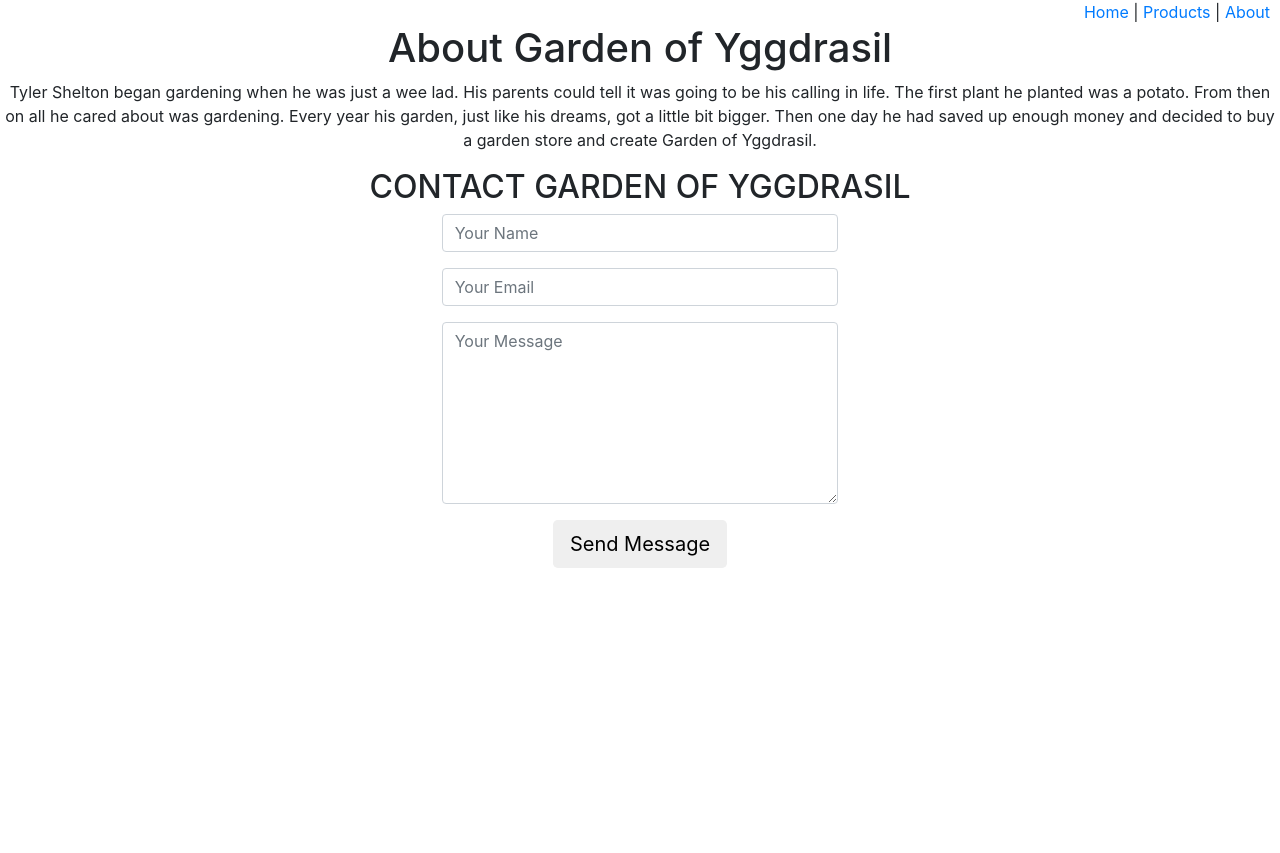
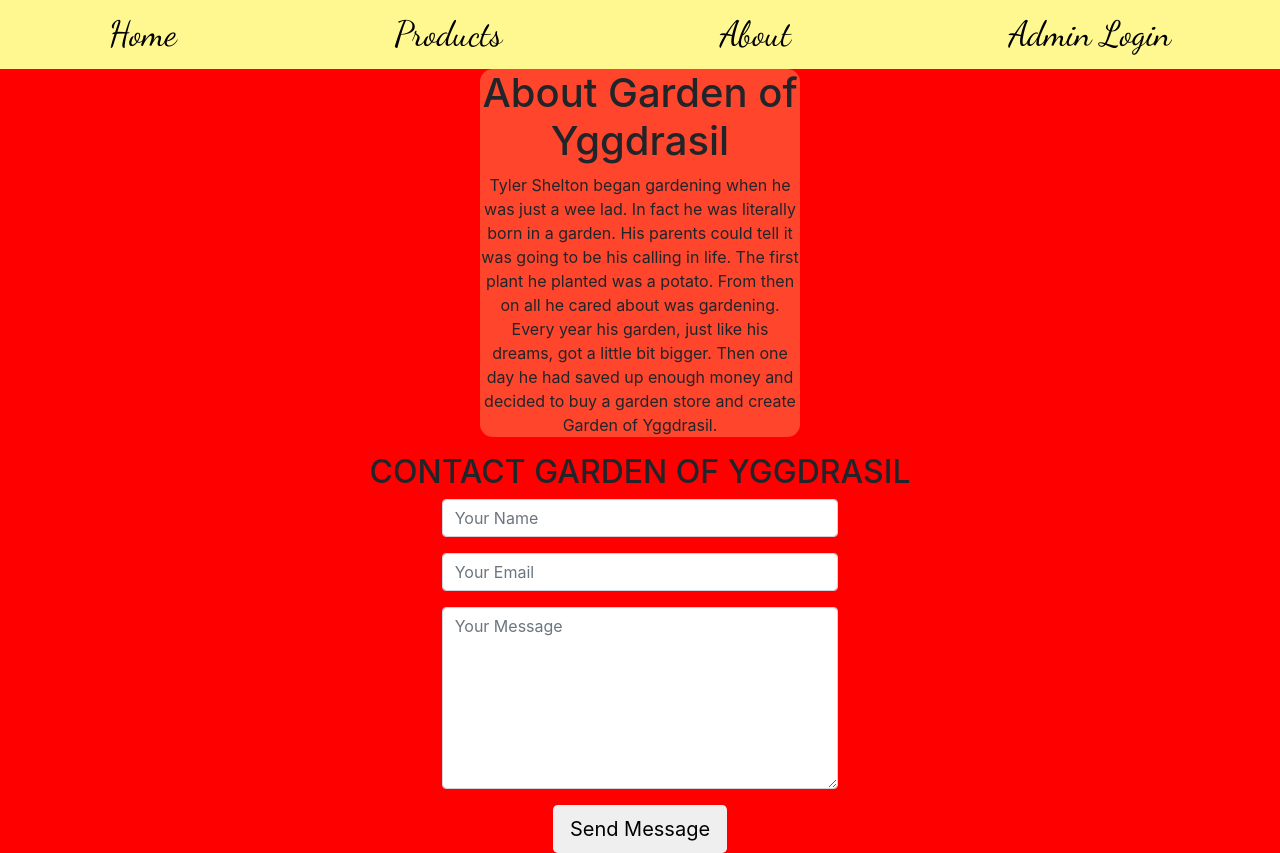
Before and after one commit to JVK00052/Garden-of-Yggdrasil, an Angular app: page /about in a window 1280 px wide. Before the commit the page ends 800 px from the top, so only its background shows below. Built offline with nearby package versions, Linux system fonts and the light colour scheme.

Commit message:
various fixes

```diff
--- a/src/app/about/about.component.css
+++ b/src/app/about/about.component.css
@@ -1,3 +1,11 @@
 .aboutus {
   text-align: center;
+  margin-left: 30em;
+  margin-right: 30em;
+  background-color: rgba(255, 249, 158, 0.274);
+  border-radius: 0.8em;
 }
+
+body {
+  background-color: red;
+}
--- a/src/app/about/about.component.html
+++ b/src/app/about/about.component.html
@@ -1,6 +1,8 @@
+<body>
   <div class="aboutus">
     <h1>About Garden of Yggdrasil</h1>
-  <p>Tyler Shelton began gardening when he was just a wee lad. His parents could tell it was going to be his calling in
+    <p>Tyler Shelton began gardening when he was just a wee lad. In fact he was literally born in a garden. His parents
+      could tell it was going to be his calling in
       life. The first plant he planted was a potato.
       From then on all he cared about was gardening. Every year his garden, just like his dreams, got a little bit
       bigger. Then one day he had saved up enough money and
@@ -47,3 +49,4 @@
       </div>
     </div>
   </section>
+</body>
--- /dev/null
+++ b/src/app/admin/admin.component.css
@@ -0,0 +1,4 @@
+.login {
+  text-align: center;
+  margin-top: 100px;
+}
--- /dev/null
+++ b/src/app/admin/admin.component.html
@@ -0,0 +1,22 @@
+<div class="login">
+  <h2>Login</h2>
+  <form [formGroup]="loginForm" (ngSubmit)="onSubmit()">
+    <div class="form-group">
+      <label for="username">Username</label>
+      <input type="text" formControlName="username" class="form-control" [ngClass]="{ 'is-invalid': submitted && f.username.errors }" />
+      <div *ngIf="submitted && f.username.errors" class="invalid-feedback">
+        <div *ngIf="f.username.errors.required">Username is required</div>
+      </div>
+    </div>
+    <div class="form-group">
+      <label for="password">Password</label>
+      <input type="password" formControlName="password" class="form-control" [ngClass]="{ 'is-invalid': submitted && f.password.errors }" />
+      <div *ngIf="submitted && f.password.errors" class="invalid-feedback">
+        <div *ngIf="f.password.errors.required">Password is required</div>
+      </div>
+    </div>
+    <div class="form-group">
+      <button [disabled]="loading" class="btn btn-primary">Login</button>
+    </div>
+  </form>
+</div>
--- /dev/null
+++ b/src/app/admin/admin.component.ts
@@ -0,0 +1,15 @@
+import { Component, OnInit } from '@angular/core';
+
+@Component({
+  selector: 'app-admin',
+  templateUrl: './admin.component.html',
+  styleUrls: ['./admin.component.css']
+})
+export class AdminComponent implements OnInit {
+
+  constructor() { }
+
+  ngOnInit() {
+  }
+
+}
--- a/src/app/app-routing.module.ts
+++ b/src/app/app-routing.module.ts
@@ -3,11 +3,13 @@ import { Routes, RouterModule } from '@angular/router';
 import { AboutComponent } from './about/about.component';
 import { HomeComponent } from './home/home.component';
 import { ProductsComponent } from './products/products.component';
+import { AdminComponent } from './admin/admin.component';
 
 const routes: Routes = [
   { path: 'about', component: AboutComponent },
   { path: '', component: HomeComponent },
-  { path: 'products', component: ProductsComponent }
+  { path: 'products', component: ProductsComponent },
+  { path: 'admin', component: AdminComponent}
 ];
 
 @NgModule({
--- a/src/app/app.module.ts
+++ b/src/app/app.module.ts
@@ -12,6 +12,7 @@ import { AboutComponent } from './about/about.component';
 import { ProductsComponent } from './products/products.component';
 import { AuthComponent } from './auth/auth.component';
 import { NavComponent } from './nav/nav.component';
+import { AdminComponent } from './admin/admin.component';
 
 @NgModule({
   declarations: [
@@ -21,6 +22,7 @@ import { NavComponent } from './nav/nav.component';
     ProductsComponent,
     AuthComponent,
     NavComponent,
+    AdminComponent,
 
   ],
   imports: [
--- a/src/app/nav/nav.component.css
+++ b/src/app/nav/nav.component.css
@@ -1,8 +1,20 @@
 nav {
   text-align: right;
   margin-right: 10px;
+  background-color: rgb(255, 248, 144);
+  font-family: 'Dancing Script', cursive;
+  font-size: 35px;
+  width: 100%;
 }
 
 a:hover {
   text-decoration: none;
 }
+
+ul.nav li a, ul.nav li a:visited {
+    color: black !important;
+}
+
+ul.nav li a:hover, ul.nav li a:active {
+  background-color: rgb(168, 255, 172);
+}
--- a/src/app/nav/nav.component.html
+++ b/src/app/nav/nav.component.html
@@ -1,8 +1,22 @@
 <header>
     <nav>
-      <a routerLink="/">Home </a>|
+        <ul class="nav nav-pills nav-fill">
+            <li class="nav-item">
+              <a class="nav-link" routerLink="/">Home</a>
+            </li>
+            <li class="nav-item">
+              <a class="nav-link" routerLink="/products">Products</a>
+            </li>
+            <li class="nav-item">
+              <a class="nav-link" href="/about">About</a>
+            </li>
+            <li class="nav-item">
+              <a class="nav-link" href="/admin">Admin Login</a>
+            </li>
+          </ul>
+      <!-- <a routerLink="/">Home </a>|
       <a routerLink="/products"> Products </a>|
-      <a routerLink="/about"> About</a>
+      <a routerLink="/about"> About</a> -->
     </nav>
   </header>
   <router-outlet></router-outlet>
--- a/src/index.html
+++ b/src/index.html
@@ -4,6 +4,7 @@
 <head>
   <link rel="stylesheet" href="https://stackpath.bootstrapcdn.com/bootstrap/4.1.3/css/bootstrap.min.css" integrity="sha384-MCw98/SFnGE8fJT3GXwEOngsV7Zt27NXFoaoApmYm81iuXoPkFOJwJ8ERdknLPMO"
     crossorigin="anonymous">
+    <link href="https://fonts.googleapis.com/css?family=Dancing+Script" rel="stylesheet">
   <meta charset="utf-8">
   <title>GardenOfYggdrasil</title>
   <base href="/">
```
Also changed, not shown: 1 other file (tests, documents, lock files or other folders). Lines whose indentation alone changed are shown as unchanged.
